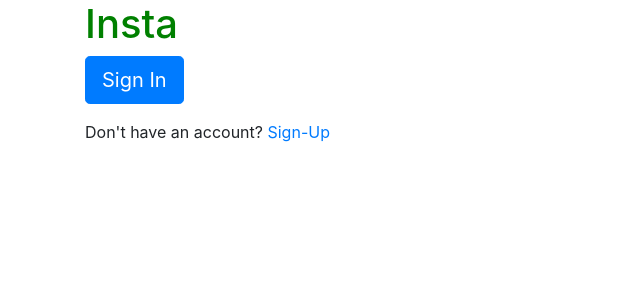
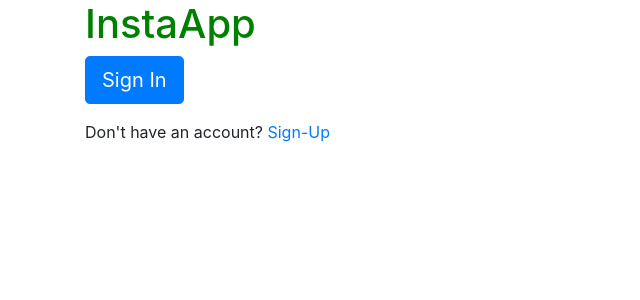
Before and after one commit to erastus-1/GramApp, a Django app: template gramapp/templates/registration/login.html in a window 1280 px wide. Shown: the part 64-364 px from the top of the page, without its empty margins (0-640 px from the left). Run offline with Django 3.2, Linux system fonts and the light colour scheme; the template is opened without the code that fills it, so the values that code supplies are empty; the visitor is signed in with stand-in values (Sample User, id 1); parts of the project's set-up code (start-up, migrations or seed data) failed here and were passed over; some libraries are stand-ins or nearby versions.

Commit message:
updated login template

```diff
--- a/gramapp/templates/registration/login.html
+++ b/gramapp/templates/registration/login.html
@@ -6,10 +6,10 @@
     <div class="row sign-up">
         <div class="col-md-4">
             {% if form.errors %}
-            <p class="small">Password or Username is incorrect</p>
+            <p style="font-size:large; color: red;">Password or Username is incorrect</p>
             {% endif %}
             <div class="section">
-                <h1>Insta</h1>
+                <h1>InstaApp</h1>
                 <div class="form-section">
                     <form action="/accounts/login/" method="POST">
                         {% csrf_token %}
```
